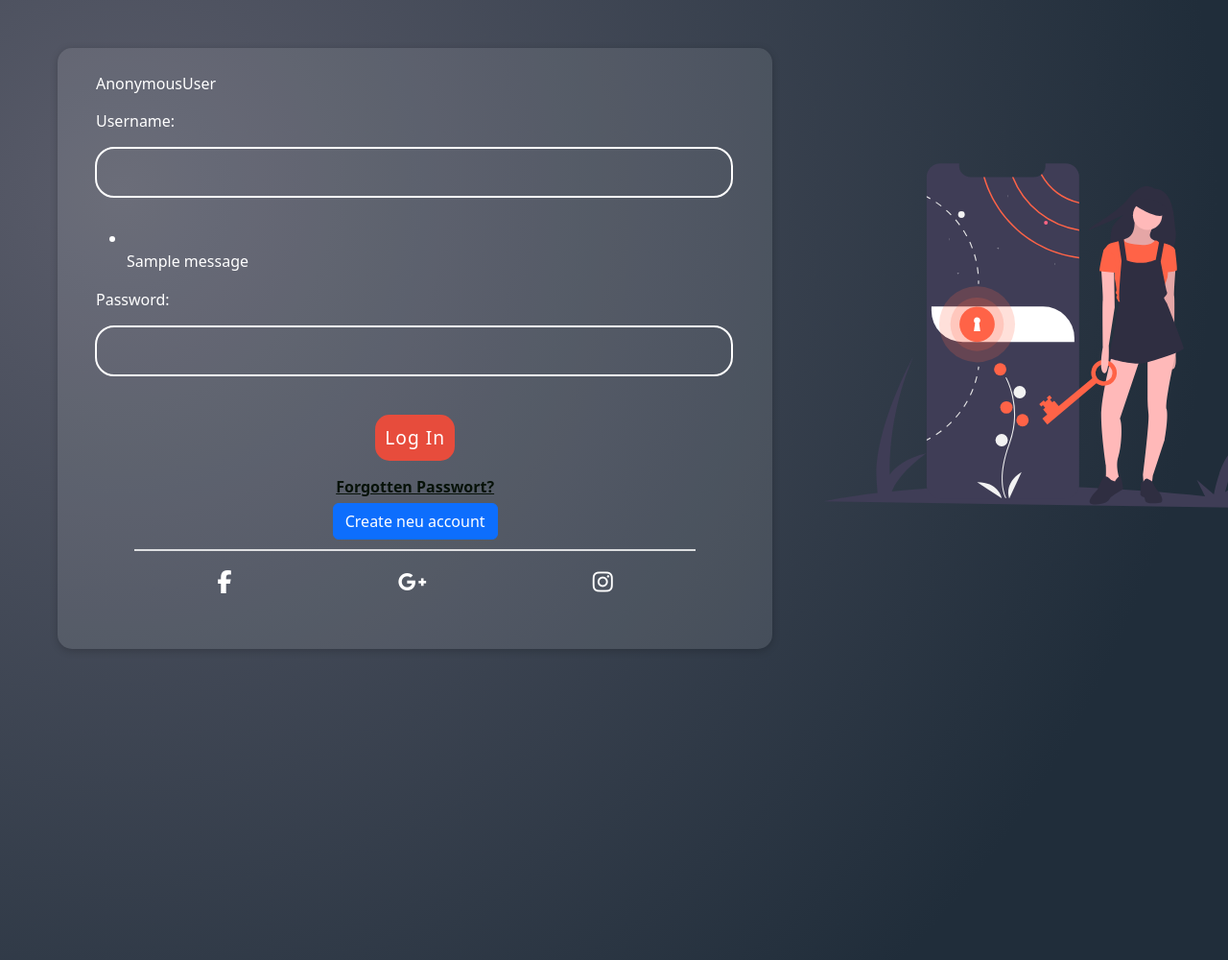
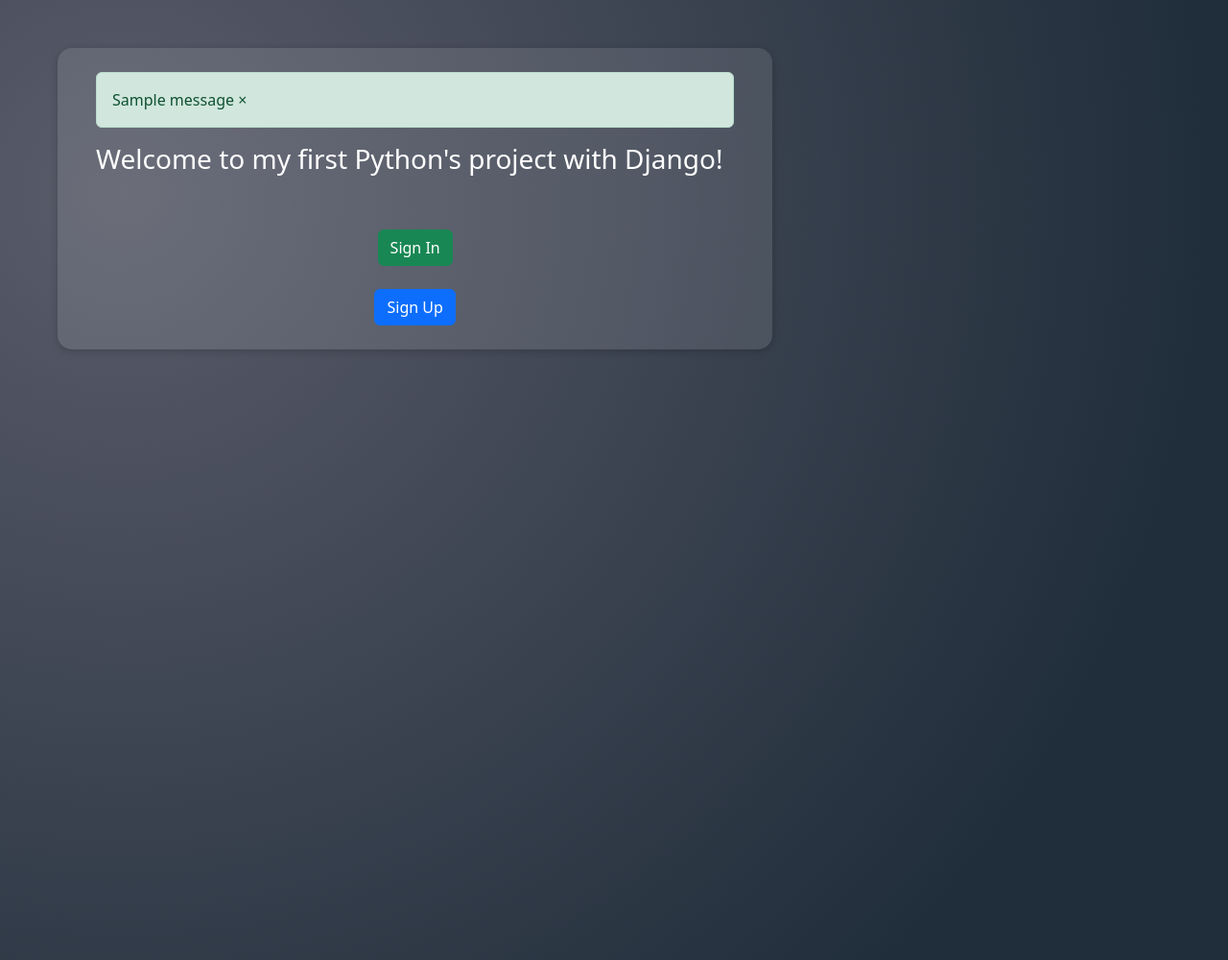
Before and after one commit to samanekz/Django-login-and-signup, a Django app: page / in a window 1280 px wide; the page is wider, and only the part inside the window is pictured. Shown: that part at 96% size. Run offline with Django 5.2, Linux system fonts and the light colour scheme; tables that the repository leaves empty hold one stand-in row (values such as "Sample post"); one stand-in notice (Sample message) is shown; some libraries are stand-ins or nearby versions.

Commit message:
Messages and Control filds

```diff
--- a/base/urls.py
+++ b/base/urls.py
@@ -4,9 +4,9 @@ from . import views
 urlpatterns = [
     path ('login_register', views.loginPage, name= "login_register"),
 
-    path ('home', views.home, name="home"),
+    path ('', views.home, name="home"),
     path ('register', views.register, name= "register"),
-    path ('', views.myLogin, name= "myLogin"),
-    path ('dashboard', views.dashbord, name= "dashbord"),
+    path ('myLogin', views.myLogin, name= "myLogin"),
+    path('signout', views.signout, name='signout'),
     path ('signup', views.signup, name= "signup")
 ]
--- a/base/views.py
+++ b/base/views.py
@@ -20,7 +20,7 @@ def loginPage(request):
             return redirect('home')
         else:
             messages.error(request, 'Username Or Password does not exit')
-    return render(request, 'base/login_register.html')
+    return render(request, 'base/home.html')
 
 def home(request):
     return render(request, 'base/home.html')
@@ -36,7 +36,7 @@ def myLogin(request):
         user = get_user_model().objects.filter(username=username).first()
         if user is None:
             # user did not exists
-            messages.error(request, 'Bad Credentials!')
+            messages.error(request, 'The username doesn''t exit!')
             return redirect('myLogin')
         user = authenticate(username=username, password=pass1)
         if user is None:
@@ -44,19 +44,12 @@ def myLogin(request):
             return redirect('myLogin')
         login(request, user,)
         fname=user.first_name
-        return render(request, "base/login_register.html", {'fname': fname})
+        return render(request, "base/home.html", {'fname': fname})
 
     return render(request, 'base/login.html')
 
 def signup(request):
     if request.method == "POST":
-       #username = request.POST['username']
-       # fname = request.POST['fname']
-       # lname = request.POST['lname']
-       # email = request.POST['email']
-        #password = request.POST['pass']
-       # repass = request.POST['repass']
-
         username = request.POST.get('username')
         fname = request.POST.get('fname')
         lname = request.POST.get('lname')
@@ -64,6 +57,25 @@ def signup(request):
         password = request.POST.get('pass')
         repass = request.POST.get('repass')
 
+        if User.objects.filter(username=username):
+            messages.error(request, "Username already exist! Please try some other username.")
+            return redirect('signup')
+
+        if User.objects.filter(email=email).exists():
+            messages.error(request, "Email Already Registered!!")
+            return redirect('signup')
+
+        if len(username)>20:
+            messages.error(request, "Username must be under 20 charcters!!")
+            return redirect('signup')
+
+        if password != repass:
+            messages.error(request, "Passwords didn't matched!!")
+            return redirect('signup')
+
+        if not username.isalnum():
+            messages.error(request, "Username must be Alpha-Numeric!!")
+            return redirect('signup')
 
         myuser = User.objects.create_user(username, email, password)
         myuser.first_name = fname
@@ -73,8 +85,11 @@ def signup(request):
 
         messages.success(request, 'Your Account has been successfully created')
 
-        return redirect('login')
+        return redirect('myLogin')
     return render(request, 'base/signup.html')
 
-def dashbord(request):
-    return HttpResponse('dashbord')
+
+def signout(request):
+    logout(request)
+    messages.success(request, "Logged out Succeccfully!")
+    return redirect('home')
--- a/templates/base/home.html
+++ b/templates/base/home.html
@@ -1,18 +1,55 @@
+{% load static from static%}
 <!DOCTYPE html>
 <html lang="en">
 <head>
     <meta charset="UTF-8">
+    <meta http-equiv="X-UA-Compatible" content="IE=edge">
     <meta name="viewport" content="width=device-width, initial-scale=1.0">
-    <title>Document</title>
+   <!-- <link rel="stylesheet" href="css/flexboxgrid.css"> -->
+   <link rel="stylesheet" type="text/css" media="screen" href="{% static 'styles/main.css' %}">
+   <link rel="stylesheet" href="{% static 'styles/login.css' %}">
+    <script src="https://kit.fontawesome.com/67881bf4df.js" crossorigin="anonymous"></script>
+    <link href="https://cdn.jsdelivr.net/npm/bootstrap@5.2.0-beta1/dist/css/bootstrap.min.css" rel="stylesheet" integrity="sha384-0evHe/X+R7YkIZDRvuzKMRqM+OrBnVFBL6DOitfPri4tjfHxaWutUpFmBp4vmVor" crossorigin="anonymous">
+    <title>Authenticate</title>
 </head>
 <body>
-<!-- {% if messages %}
-<ul class="messages">
-    {% for message in messages %}
-    <li></li>{{message}}</li>
-        {% endfor %}
-</ul>
-{% endif %} -->
-    <a href="{% url 'login_register' %}"> login</a>
+    <main>
+        <div class="login-container">
+            <div class="row">
+                <div class="col-lg-8">
+                    <div class="login-box">
+                {% for message in messages %}
+                <div class="alert alert-{{ message.tags }} alert-dismissible fade show" role="alert">
+                    {{ message }}
+                        <span aria-hidden="true">&times;</span>
+                    </button>
+                </div>
+                {% endfor %}
+                <h3>Welcome to my first Python's project with Django!</h3>
+                <br/>
+                <br/>
+                {% if user.is_authenticated %}
+                    <h3>Hello {{user}}!</h3>
+                    <h4>You're successfully logged in.</h4>
+                    <div class="submit-btn-neue">
+                        <a class="btn btn-primary" role="button" href="{% url 'signout' %}" >Sign Out </a>
+                    </div>
+                    {% else %}
+                    <div class="submit-btn-neue">
+                        <a class="btn btn-success" role="button" href="{% url 'myLogin' %}" >Sign In</a>
+                    </div>
+                    <br/>
+                    <div class="submit-btn-neue">
+                        <a class="btn btn-primary" role="button" href="{% url 'signup' %}" >Sign Up </a>
+                    </div>
+                    {% endif %}
+
+            </div>
+        </div>
+        </div>
+        </div>
+    </main>
+    <script src="https://cdn.jsdelivr.net/npm/@popperjs/core@2.11.5/dist/umd/popper.min.js" integrity="sha384-Xe+8cL9oJa6tN/veChSP7q+mnSPaj5Bcu9mPX5F5xIGE0DVittaqT5lorf0EI7Vk" crossorigin="anonymous"></script>
+    <script src="https://cdn.jsdelivr.net/npm/bootstrap@5.2.0-beta1/dist/js/bootstrap.min.js" integrity="sha384-kjU+l4N0Yf4ZOJErLsIcvOU2qSb74wXpOhqTvwVx3OElZRweTnQ6d31fXEoRD1Jy" crossorigin="anonymous"></script>
 </body>
 </html>
--- a/templates/base/login.html
+++ b/templates/base/login.html
@@ -20,31 +20,26 @@
             <div class="row">
                 <div class="col-lg-8">
                     <div class="login-box">
-                        {{user}}
                         <form action="" method="POST">
                             {% csrf_token %}
                             <div class="input-group">
                                 <label for=""> Username: </label>
                                 <input type="text" name="username">
                             </div>
-                            {% if messages %}
-                            <ul class="messages">
-                                {% for message in messages %}
-                                <li></li>{{message}}</li>
-                                   {% endfor %}
-                            </ul>
-                            {% endif %}
                             <div class="input-group">
                                 <label for=""> Password: </label>
                                 <input type="password" name="pass">
                             </div>
+                            {% if messages %}
+                            <ul class="messages">
+                                {% for message in messages %}
+                                <li>{{message}}</li>
+                                {% endfor %}
+                            </ul>
+                            {% endif %}
                             <div class="submit-btn-container">
                                 <input value="Log In" type="submit">
                             </div>
-                            <div class="pass-forget">
-                                <a href="">Forgotten Passwort?</a>
-                            </div>
-
                             <div class="submit-btn-neue">
                                 <a class="btn btn-primary" role="button" href="{% url 'signup' %}" >Create neu account </a>
                             </div>
```
Also changed, not shown: templates/base/signup.html (+10 -2 lines), db.sqlite3, templates/base/dashbord.html (deleted).
